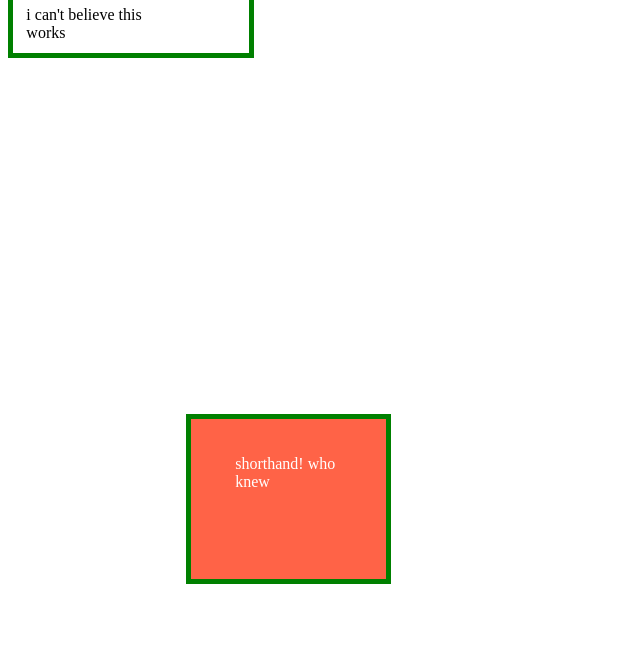
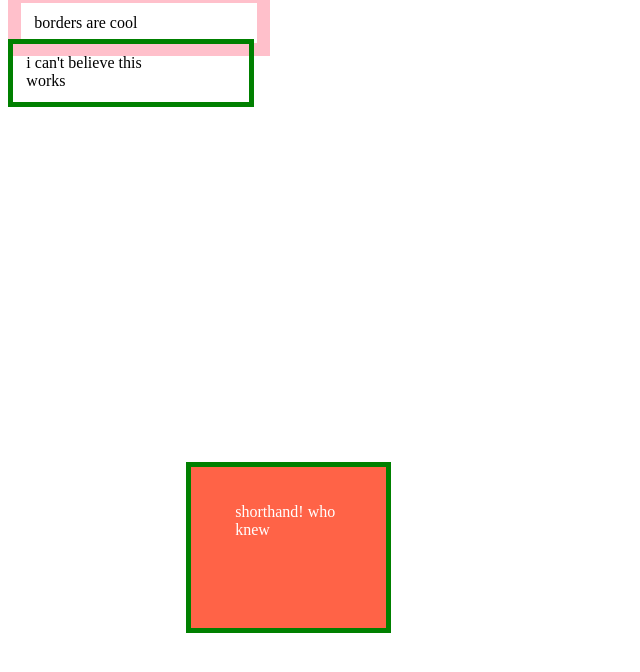
Before and after one commit to kni-labs/postcss-pxv, a website: page test.html in a window 1280 px wide. Shown: the whole page, without its empty margins (0-640 px from the left). Drawn offline with Linux system fonts and the light colour scheme.

Commit message:
add borders into test file

```diff
--- a/input.css
+++ b/input.css
@@ -36,3 +36,6 @@
     padding: 40pxv 20pxv 100pxv 50pxv;
     margin: 400pxv 200pxv 99pxv 200pxv;
   }
+  div.bordertest {
+    border: 15pxv solid pink;
+  }
--- a/output.css
+++ b/output.css
@@ -36,3 +36,6 @@
     padding: clamp(1px, calc(40vw * (100 / var(--siteBasis))), calc(40px * var(--siteMax) / var(--siteBasis))) clamp(1px, calc(20vw * (100 / var(--siteBasis))), calc(20px * var(--siteMax) / var(--siteBasis))) clamp(1px, calc(100vw * (100 / var(--siteBasis))), calc(100px * var(--siteMax) / var(--siteBasis))) clamp(1px, calc(50vw * (100 / var(--siteBasis))), calc(50px * var(--siteMax) / var(--siteBasis)));
     margin: clamp(1px, calc(400vw * (100 / var(--siteBasis))), calc(400px * var(--siteMax) / var(--siteBasis))) clamp(1px, calc(200vw * (100 / var(--siteBasis))), calc(200px * var(--siteMax) / var(--siteBasis))) clamp(1px, calc(99vw * (100 / var(--siteBasis))), calc(99px * var(--siteMax) / var(--siteBasis))) clamp(1px, calc(200vw * (100 / var(--siteBasis))), calc(200px * var(--siteMax) / var(--siteBasis)));
   }
+  div.bordertest {
+    border: clamp(1px, calc(15vw * (100 / var(--siteBasis))), calc(15px * var(--siteMax) / var(--siteBasis))) solid pink;
+  }
--- a/test.html
+++ b/test.html
@@ -4,7 +4,9 @@
   <link rel="stylesheet" href="output.css">
 </head>
 <body>
+  <div class="bordertest">borders are cool</div>
   <div>i can't believe this works</div>
   <div class="shorthand">shorthand! who knew</div>
+
 </body>
 </html>
```
